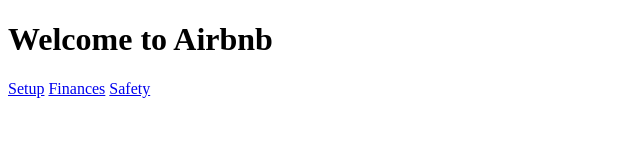
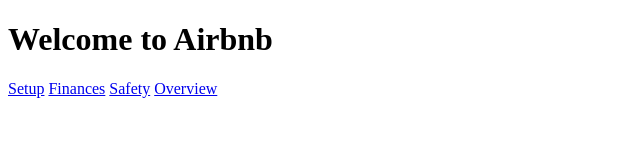
Before and after one commit to ny-airbnb/ny-airbnb.github.io, a plain HTML site: page index.html in a window 1280 px wide. Shown: the full height of the page, 0-640 px from the left. Drawn offline with Linux system fonts and the light colour scheme.

Commit message:
added a link

```diff
--- a/index.html
+++ b/index.html
@@ -11,5 +11,7 @@
     <a href="setup-page/setup.html">Setup</a>
     <a href="finances/finances.html">Finances</a>
     <a href="safety/safety.html">Safety</a>
+    <a href="overview/overview.html">Overview</a>
+
 </body>
 </html>
```
